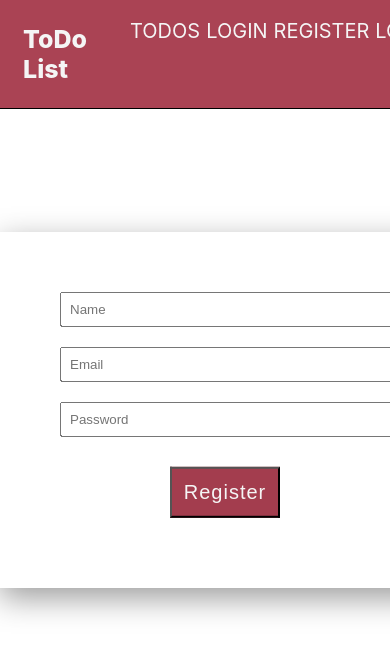
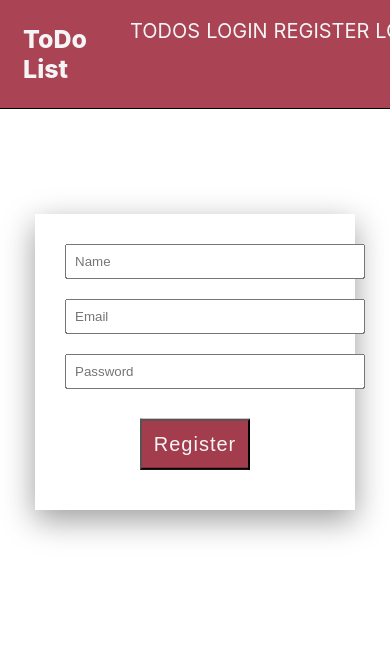
Before and after one commit to Palak-jais/Remainder, a React (Create React App) app: page /register in a window 390 px wide. Shown: the top 654 px of the page. Built offline with nearby package versions, Linux system fonts and the light colour scheme.

Commit message:
Update index.css
css commit

```diff
--- a/src/index.css
+++ b/src/index.css
@@ -231,7 +231,7 @@ span{
     padding: 2px;
     margin:4%;
     text-align: center;
-    width: 200px;
+    width: 170px;
 
   }
   .edit-btn,.done-btn,.remove-btn{
@@ -246,8 +246,17 @@ span{
     margin-left: 2px;
   }
  ul{
-  width: 70%;
-  padding-right:5%;
+  width: 75%;
+  padding-right:2%;
 
  }
+  .login-parent{
+  text-align: center;
+  margin: auto;
+  transform: translateY(30%);
+  width: 280px;
+  padding: 20px;
+  box-shadow: 0pc 10px 30px #9c9c9c;
+
 }
+}
```
